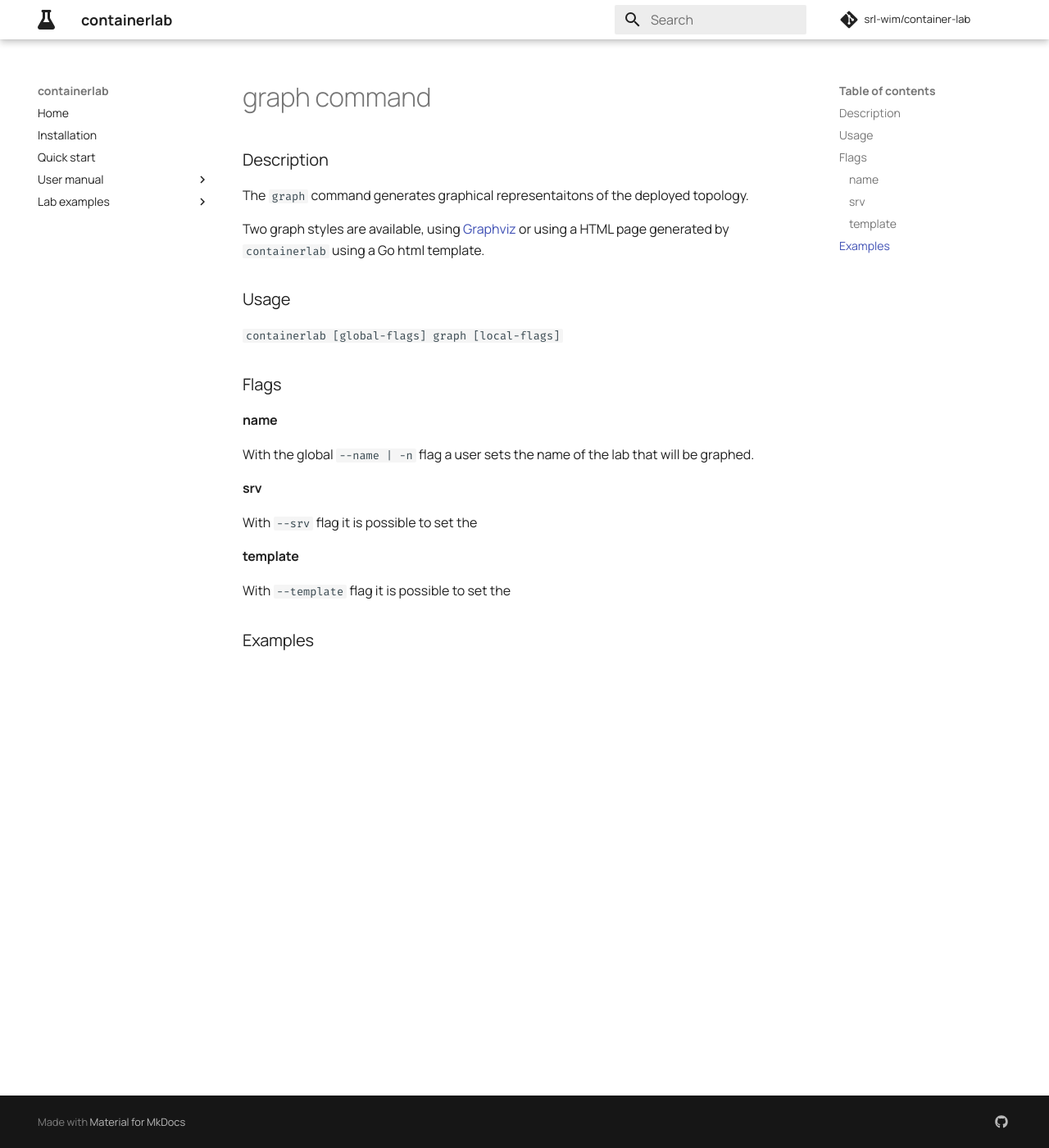
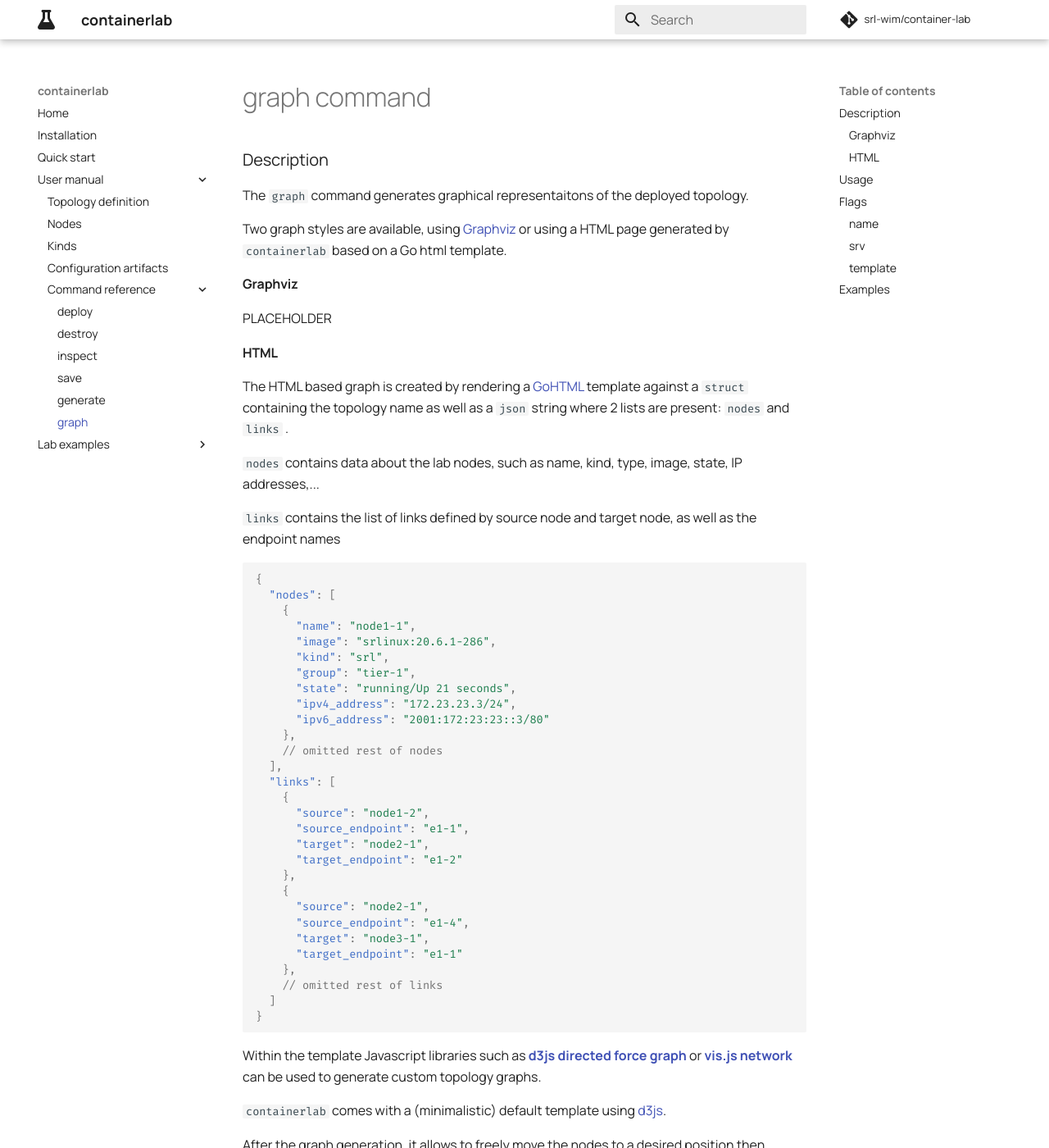
Before and after one commit to srl-labs/containerlab, an MkDocs documentation site: the page built from docs/cmd/graph.md, in a window 1280 px wide and 1400 px high. Shown: the whole window at 82% size. Built offline with MkDocs 1.6.1 and Material for MkDocs 9.7.7, drawn with Linux system fonts in a browser that asks for light colours; comment, search, counter and statistics services are not loaded; some of the changed text lies outside the part shown.

Commit message:
update graph cmd docs

````diff
--- a/docs/cmd/graph.md
+++ b/docs/cmd/graph.md
@@ -4,8 +4,59 @@
 
 The `graph` command generates graphical representaitons of the deployed topology.
 
-Two graph styles are available, using [Graphviz](https://graphviz.org/) or using a HTML page generated by `containerlab` using a Go html template.
+Two graph styles are available, using [Graphviz](https://graphviz.org/) or using a HTML page generated by `containerlab` based on a Go html template.
 
+#### Graphviz
+
+PLACEHOLDER
+
+#### HTML
+
+The HTML based graph is created by rendering a [GoHTML](https://golang.org/pkg/html/template/) template against a `struct` containing the topology name as well as a `json` string where 2 lists are present: `nodes` and `links` .
+
+`nodes` contains data about the lab nodes, such as name, kind, type, image, state, IP addresses,...
+
+`links` contains the list of links defined by source node and target node, as well as the endpoint names
+
+```json
+{
+  "nodes": [
+    {
+      "name": "node1-1",
+      "image": "srlinux:20.6.1-286",
+      "kind": "srl",
+      "group": "tier-1",
+      "state": "running/Up 21 seconds",
+      "ipv4_address": "172.23.23.3/24",
+      "ipv6_address": "2001:172:23:23::3/80"
+    },
+    // omitted rest of nodes
+  ],
+  "links": [
+    {
+      "source": "node1-2",
+      "source_endpoint": "e1-1",
+      "target": "node2-1",
+      "target_endpoint": "e1-2"
+    },
+    {
+      "source": "node2-1",
+      "source_endpoint": "e1-4",
+      "target": "node3-1",
+      "target_endpoint": "e1-1"
+    },
+    // omitted rest of links
+  ]
+}
+```
+
+Within the template Javascript libraries such as  [**d3js directed force graph**](https://observablehq.com/collection/@d3/d3-force) or [**vis.js network**](https://visjs.github.io/vis-network/docs/network/) can be used to generate custom topology graphs.
+
+`containerlab` comes with a (minimalistic) default template using [d3js](https://github.com/d3/d3-force).
+
+After the graph generation, it allows to freely move the nodes to a desired position then export the graph in PNG format
+
+![default_graph](../images/html_topo.png)
 
 ### Usage
 
@@ -19,12 +70,25 @@ With the global `--name | -n` flag a user sets the name of the lab that will be
 
 #### srv
 
-With `--srv` flag it is possible to set the
+The `--srv` flag enables the HTML graph representation if present, it specifies an address a http server will listen to.
 
+A single path `/` is served, where the graph is generated based on either a default template or on the template supplied using `--template`
 
 #### template
 
-With `--template` flag it is possible to set the
+The `--template` flag allows to customize the HTML based graph by supplying a user defined template that will be rendered and exposed on the address specified by `--srv`
 
 
 ### Examples
+
+```bash
+
+# generate topo1 graph using Graphviz
+containerlab graph --topo /path/to/topo1.yaml
+
+# start an http server on :3002 where topo1 graph will be rendered using the default template
+containerlab graph --topo /path/to/topo1.yaml --srv ":3002"
+
+# start an http server on :3002 where topo1 graph will be rendered using a custom template my_template.html
+containerlab graph --topo /path/to/topo1.yaml --srv ":3002" --template my_template.html
+```
--- a/mkdocs.yml
+++ b/mkdocs.yml
@@ -14,6 +14,7 @@ nav:
           - inspect: cmd/inspect.md
           - save: cmd/save.md
           - generate: cmd/generate.md
+          - graph: cmd/graph.md
   - Lab examples:
       - About: lab-examples/lab-examples.md
       - Single SR Linux node: lab-examples/single-srl.md
````
Also changed, not shown: docs/images/html_topo.png (added).
